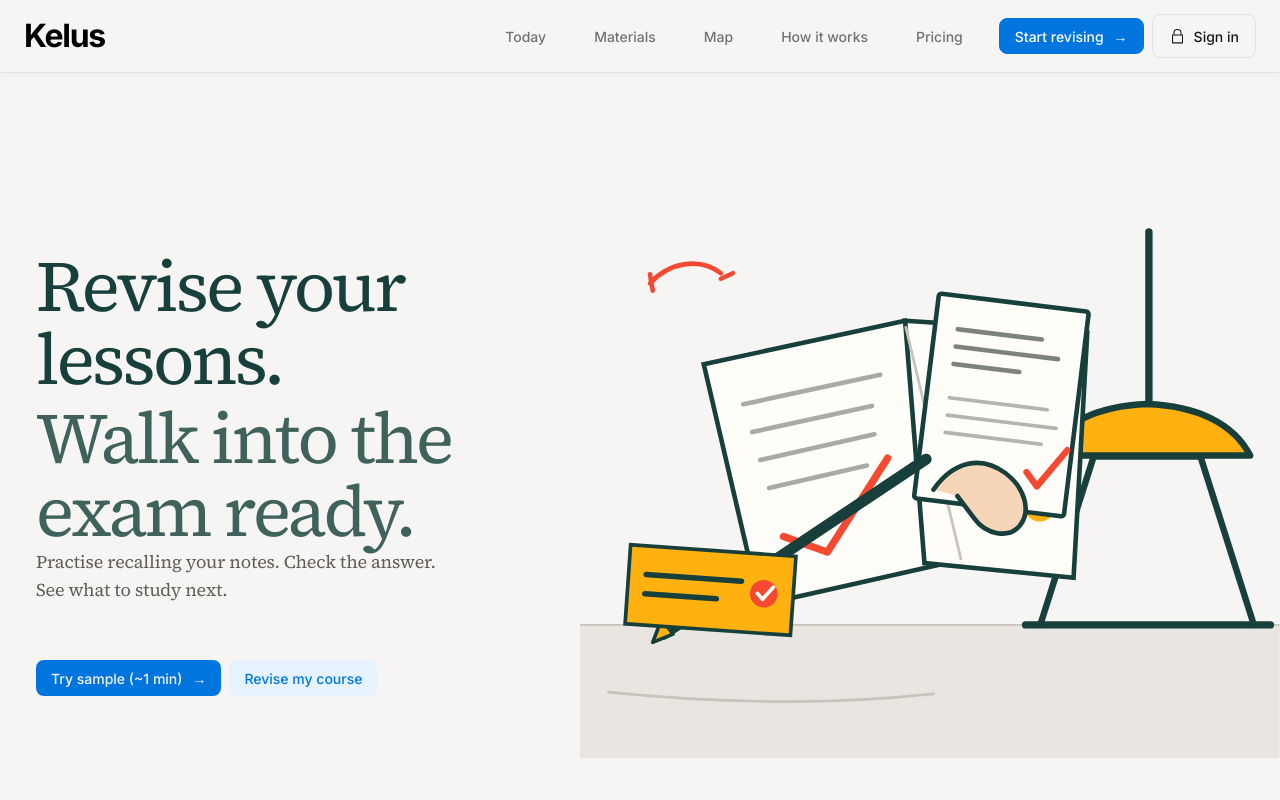
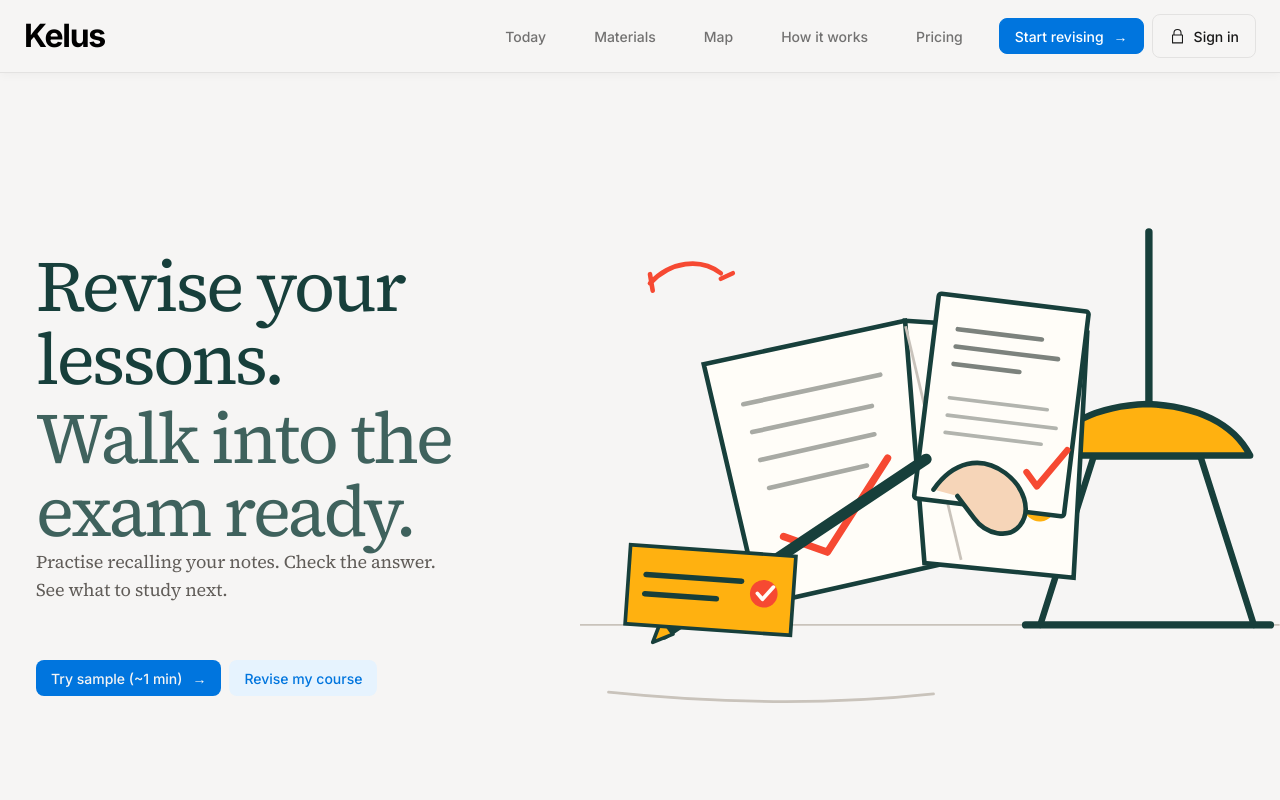
Before and after one commit to youssef-2420/kelus, a Next.js app: page / in a window 1280 px wide. Shown: the top 800 px of the page. Built offline with nearby package versions, Linux system fonts and the light colour scheme; no server answers.

Commit message:
Make hero revision illustration transparent

```diff
--- a/components/hero/ExamRoutePoster.tsx
+++ b/components/hero/ExamRoutePoster.tsx
@@ -16,8 +16,6 @@ export function ExamRoutePoster() {
       aria-label="A desk with annotated revision notes, an exam paper, and a marked next topic"
     >
       <svg className="exam-route-art revision-still-life-art" viewBox="0 0 760 620" role="presentation">
-        <rect width="760" height="620" fill="#f6f5f4" />
-        <path d="M0 474h760v146H0z" fill="#e9e6e1" />
         <path d="M0 475h760" stroke="#c9c3bb" strokeWidth="2" />
 
         <path d="M618 48v195" stroke="#173f3b" strokeWidth="8" strokeLinecap="round" />
```
